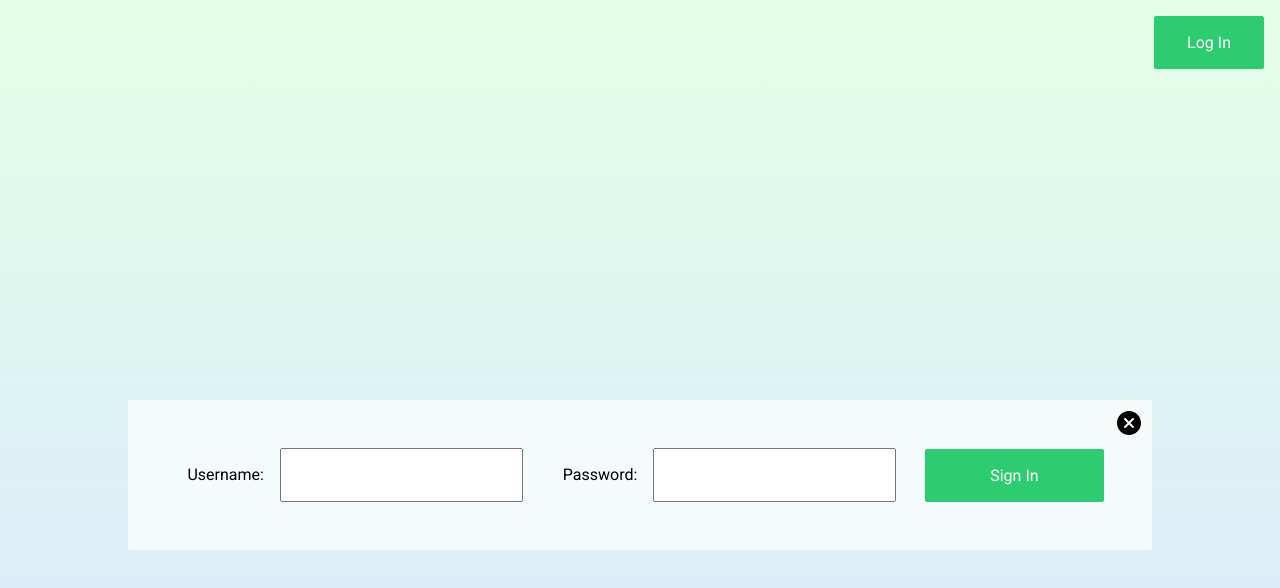
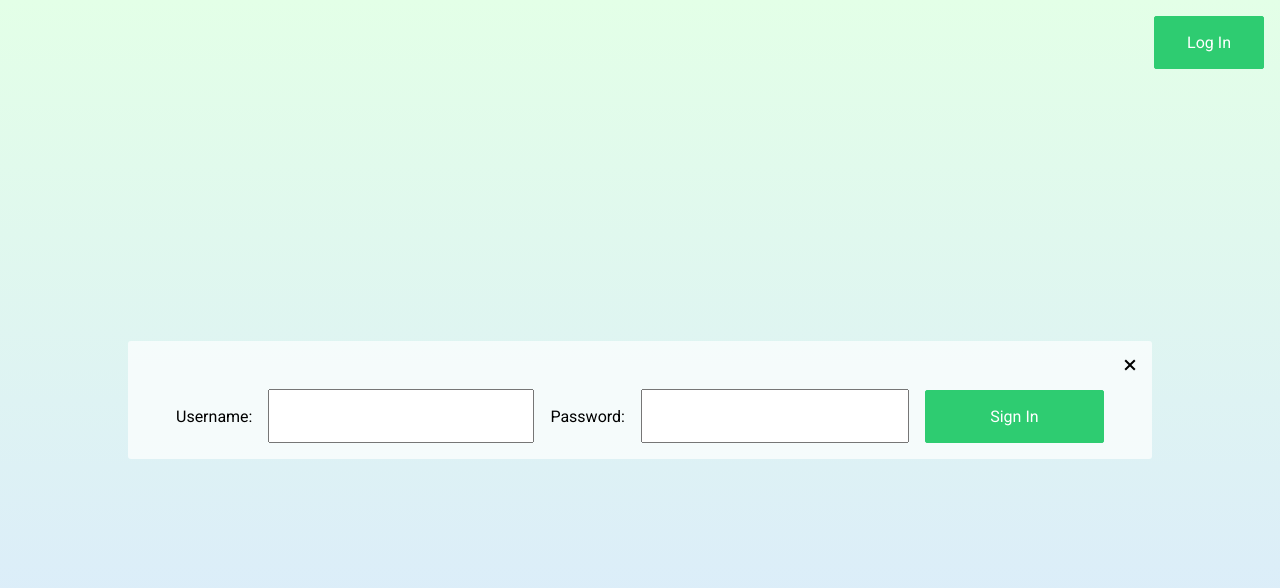
Before and after one commit to jmahabal/name-letter-distribution, a React app: page / in a window 1280 px wide. Both pictures are taken after a click on the button "Log In". Shown: the top 588 px of the page. Built offline with nearby package versions, Linux system fonts and the light colour scheme.

Commit message:
further style changes and cleanup

```diff
--- a/src/components/Login.js
+++ b/src/components/Login.js
@@ -12,15 +12,15 @@ class Login extends Component {
     this.fadeInModal = this.fadeInModal.bind(this);
     this.fadeOutModal = this.fadeOutModal.bind(this);
     this.fadeOutModalOnly = this.fadeOutModalOnly.bind(this);
-
   }
 
   // FIXME: don't use div ids to locate a DOM element (use refs?)
-  // TODO: disable the other login button
-  // TODO: add password strength "checks"
+  // TODO: disable the login button when modal is open
+  // TODO: add input validation
+  // TODO: add animation to modal enter/exit
+  // TODO: ability to press enter to submit form
   fadeInModal() {
     TweenMax.to("#homepage--login-modal", transitionTime/1000, {
-      y: "0",
       opacity: 1
     });
     TweenMax.to(".homepage--login-background", transitionTime/1000, {
@@ -30,7 +30,6 @@ class Login extends Component {
 
   fadeOutModal() {
     TweenMax.to("#homepage--login-modal", transitionTime/1000, {
-      y: "100",
       opacity: 0,
       onComplete: this.props.logIn
     })
@@ -40,10 +39,8 @@ class Login extends Component {
   }
 
   // FIXME: figure out the best way to pass in a function to fadeOutModal
-
   fadeOutModalOnly() {
     TweenMax.to("#homepage--login-modal", transitionTime/1000, {
-      y: "100",
       opacity: 0
     })
     TweenMax.to(".homepage--login-background", transitionTime/1000, {
@@ -69,12 +66,10 @@ class Login extends Component {
             <div className="homepage--modal-input-field">
               <label htmlFor="password">
                 <span>Password:</span>
-                {/* FIXME: change to type password */}
-                <input type="text" onChange={this.props.updatePassword} value={this.props.password} name="password" />
+                <input type="password" onChange={this.props.updatePassword} value={this.props.password} name="password" />
               </label>
             </div>
-            <Button onClickFunction={this.fadeOutModal}
-                    buttonText={"Sign In"} />
+            <Button onClickFunction={this.fadeOutModal} buttonText={"Sign In"} />
           </div>
         </div>
         <div className="homepage--login-button">
--- a/src/components/UI/Icon.js
+++ b/src/components/UI/Icon.js
@@ -1,6 +1,6 @@
 import React, { Component } from 'react';
-// FIXME: we don't need a component w/ props, we can import the appropiate icon and render in parent
-// ie import { close-icon } from Icons
+// FIXME: we don't need a component w/ props, we can import the appropiate icon and render in parent instead
+// i.e. import { close-icon, save-icon } from Icons
 
 class Icon extends Component {
 
@@ -12,12 +12,13 @@ class Icon extends Component {
     switch (this.props.type) {
       case 'close':
         return (
-          <svg xmlns="http://www.w3.org/2000/svg" viewBox="0 0 30 30" width="30px" height="30px">
-            <path d="M15,3C8.373,3,3,8.373,3,15c0,6.627,5.373,12,12,12s12-5.373,12-12C27,8.373,21.627,3,15,3z M16.414,15 c0,0,3.139,3.139,3.293,3.293c0.391,0.391,0.391,1.024,0,1.414c-0.391,0.391-1.024,0.391-1.414,0C18.139,19.554,15,16.414,15,16.414 s-3.139,3.139-3.293,3.293c-0.391,0.391-1.024,0.391-1.414,0c-0.391-0.391-0.391-1.024,0-1.414C10.446,18.139,13.586,15,13.586,15 s-3.139-3.139-3.293-3.293c-0.391-0.391-0.391-1.024,0-1.414c0.391-0.391,1.024-0.391,1.414,0C11.861,10.446,15,13.586,15,13.586 s3.139-3.139,3.293-3.293c0.391-0.391,1.024-0.391,1.414,0c0.391,0.391,0.391,1.024,0,1.414C19.554,11.861,16.414,15,16.414,15z"/>
+          // https://iconmonstr.com/x-mark-9-svg/
+          <svg xmlns="http://www.w3.org/2000/svg" width="12" height="12" viewBox="0 0 24 24">
+            <path d="M23 20.168l-8.185-8.187 8.185-8.174-2.832-2.807-8.182 8.179-8.176-8.179-2.81 2.81 8.186 8.196-8.186 8.184 2.81 2.81 8.203-8.192 8.18 8.192z"/>
           </svg>
         )
       default:
-        return (<span />)
+        return (null)
     }
   }
 }
--- a/src/styles/_shame.scss
+++ b/src/styles/_shame.scss
@@ -27,7 +27,7 @@
     }
     &--login-modal {
         opacity: 0;
-        padding: 3*$gutter;
+        padding: 3*$gutter 3*$gutter $gutter 3*$gutter;
         border-radius: $border-radius;
         max-width: 80vw;
         width: 100%;
@@ -40,8 +40,8 @@
     }
     &--login-modal-close {
         position: absolute;
-        top: 0.5*$gutter;
-        right: 0.5*$gutter;
+        top: $gutter;
+        right: $gutter;
         cursor: pointer;
     }
     &--modal-inputs {
@@ -60,10 +60,13 @@
         text-align: center;
         label {
             font-family: $sans-serif;
+            display: grid;
+            grid-template-columns: auto 1fr;
+            align-items: center;
+            grid-column-gap: 1em;
             input {
                 font-size: $p-font-size;
                 padding: 1em;
-                margin-left: 1em;
             }
         }
     }
--- a/src/styles/common/_colors.scss
+++ b/src/styles/common/_colors.scss
@@ -8,5 +8,6 @@ $color-primary-dark: #16a085;
 $color-warning: #e74c3c;
 $color-warning-dark: #c0392b;
 
+// https://cssgradient.io/
 $color-gradient-a: #e3ffe7;
 $color-gradient-b: #d9e7ff;
--- a/src/styles/common/_mixins.scss
+++ b/src/styles/common/_mixins.scss
@@ -1,5 +1,5 @@
 // https://davidwalsh.name/write-media-queries-sass
-$tablet-width: 768px;
+$tablet-width: 1024px;
 
 @mixin tablet {
   @media (min-width: #{$tablet-width}) {
--- a/src/styles/main.scss
+++ b/src/styles/main.scss
@@ -9,6 +9,7 @@
 
 // temporary file while figuring out organization
 @import "shame";
+
 html,
 body {
   margin: 0;
--- a/src/styles/ui/_ui.scss
+++ b/src/styles/ui/_ui.scss
@@ -32,7 +32,7 @@
     }
 }
 
-// credit for spinner: https://stephanwagner.me/only-css-loading-spinner
+// https://stephanwagner.me/only-css-loading-spinner
 .loading-spinner {
     position: relative;
     padding-top: 2em;
```
